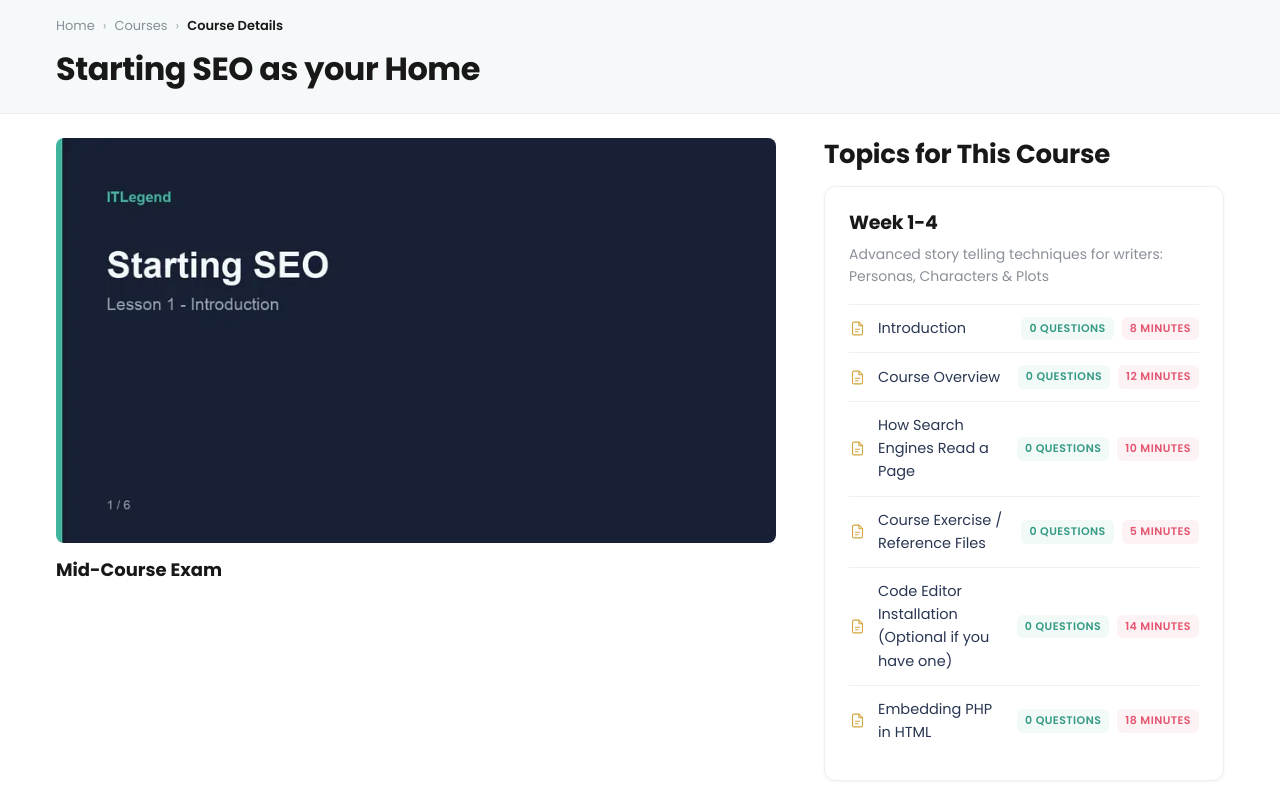
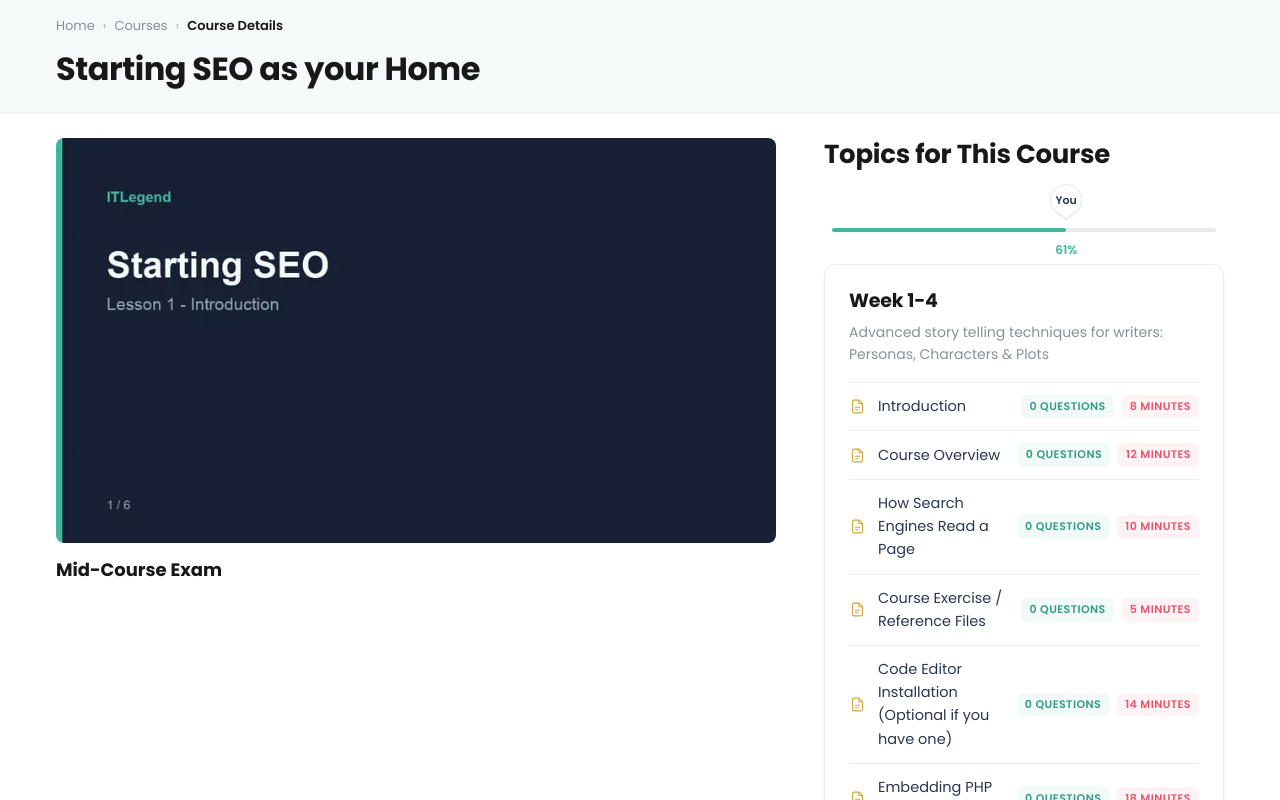
Before and after one commit to zikaloai71/course-player, a Next.js app: page /courses/starting-seo-as-your-home in a window 1280 px wide. Shown: the top 800 px of the page. Built offline with nearby package versions, Linux system fonts and the light colour scheme.

Commit message:
feat: animated course progress

```diff
--- a/src/app/courses/[slug]/page.module.css
+++ b/src/app/courses/[slug]/page.module.css
@@ -67,6 +67,12 @@
   grid-area: topics;
 }
 
+/* The bar sits between the heading and the week cards, as in the design. */
+.progress {
+  margin-bottom: var(--s-6);
+  padding-inline: var(--s-2);
+}
+
 /* "Course Materials", "Comments", "Topics for This Course". */
 .heading {
   margin-bottom: var(--s-4);
--- a/src/app/courses/[slug]/page.tsx
+++ b/src/app/courses/[slug]/page.tsx
@@ -4,8 +4,9 @@
 import { PageHeader } from "@/components/ui/PageHeader";
 import { CourseMaterials } from "@/components/course/CourseMaterials";
 import { Curriculum } from "@/components/curriculum/Curriculum";
+import { ProgressBar } from "@/components/ui/ProgressBar";
 import { getCourse, getCourses, getLesson } from "@/lib/data";
-import { nextLesson } from "@/lib/progress";
+import { courseProgress, nextLesson } from "@/lib/progress";
 import styles from "./page.module.css";
 
 type Params = { slug: string };
@@ -82,6 +83,14 @@
           <h2 id="topics-heading" className={styles.heading}>
             Topics for This Course
           </h2>
+          <div className={styles.progress}>
+            <ProgressBar
+              value={courseProgress(course)}
+              animate
+              marker
+              label={`${course.title} progress`}
+            />
+          </div>
           <Curriculum course={course} />
         </aside>
 
```
